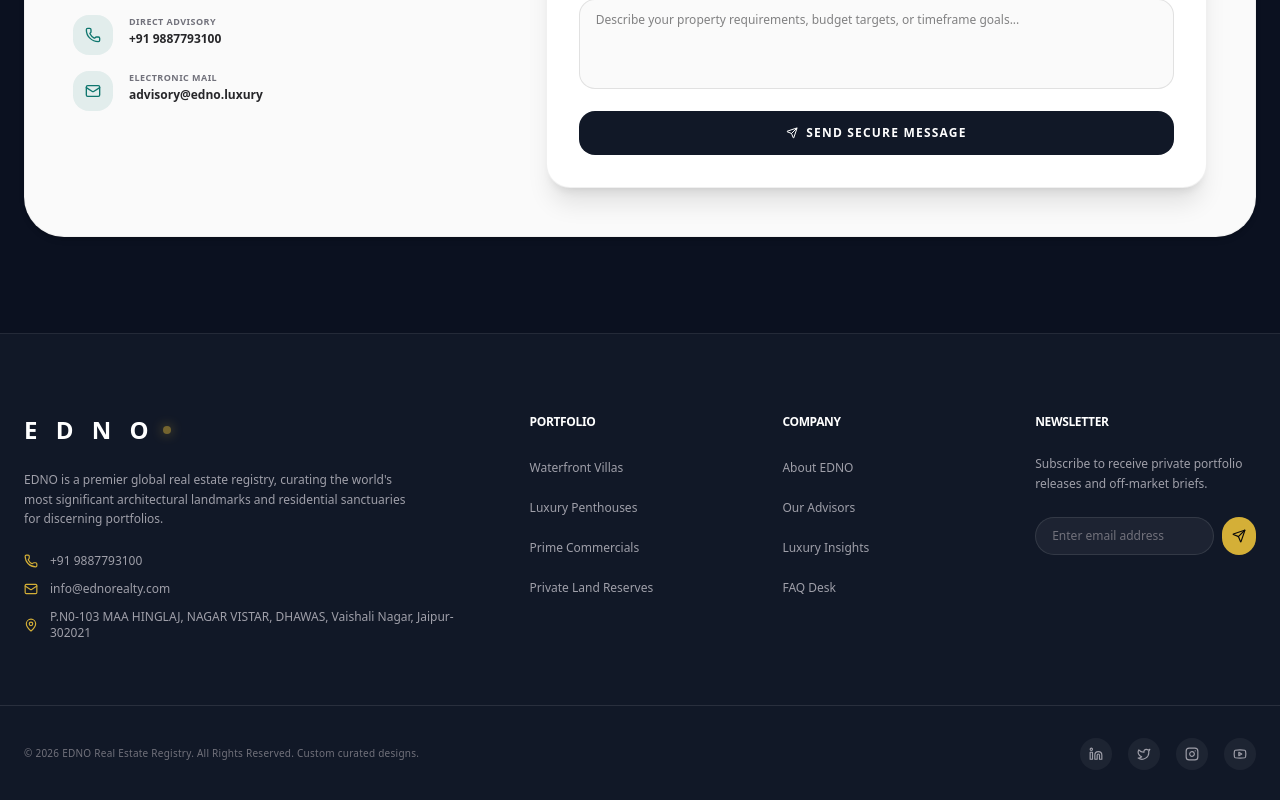
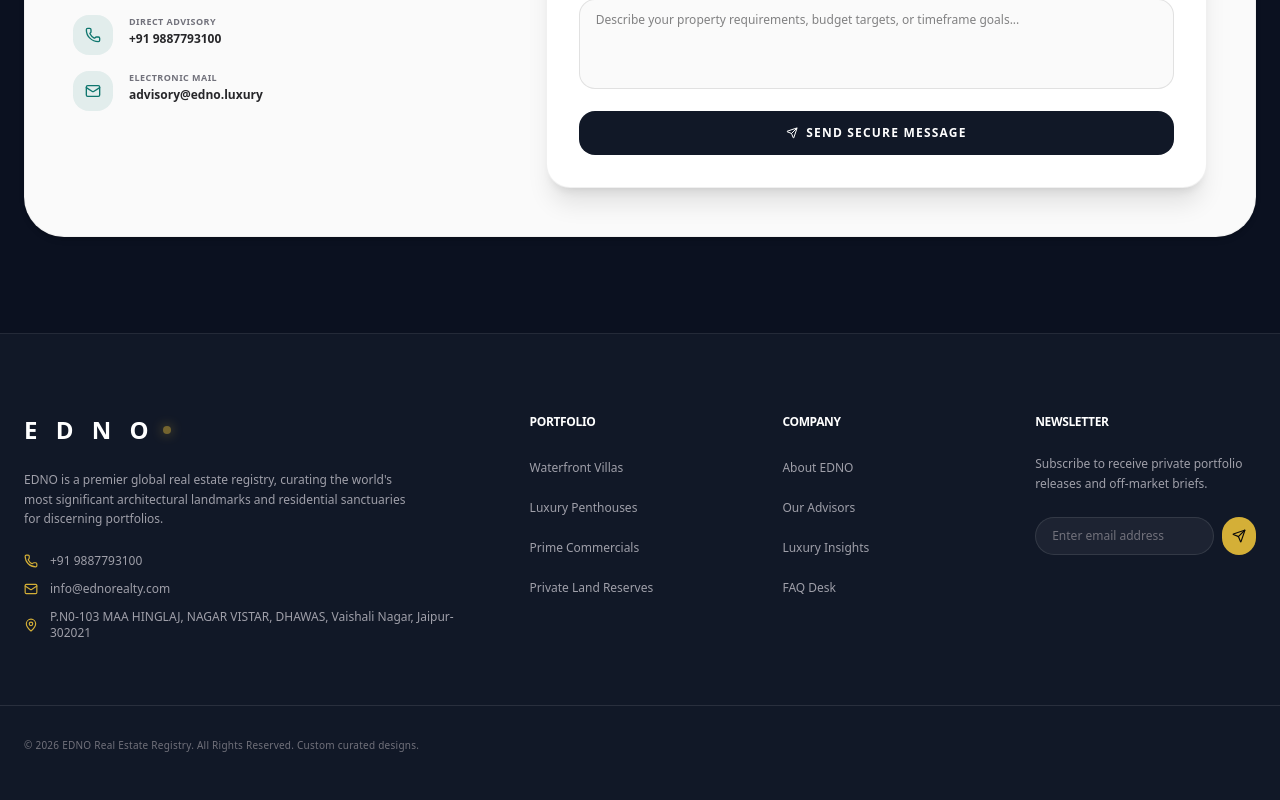
Before and after one commit to bluesparing-durgesh/rdno_real_state, a Next.js app: page / in a window 1280 px wide. Shown: the part 8546-9346 px from the top of the page. Built offline with nearby package versions, Linux system fonts and the light colour scheme.

Commit message:
feat: implement responsive footer component with newsletter subscription form

```diff
--- a/src/components/custom/footer.tsx
+++ b/src/components/custom/footer.tsx
@@ -182,40 +182,7 @@ export function Footer() {
         <p className="text-[10px] tracking-wide text-zinc-500">
           &copy; {new Date().getFullYear()} EDNO Real Estate Registry. All Rights Reserved. Custom curated designs.
         </p>
-        <div className="flex items-center gap-4">
-          <a
-            href="https://linkedin.com"
-            target="_blank"
-            rel="noopener noreferrer"
-            className="w-8 h-8 rounded-full bg-white/5 flex items-center justify-center text-zinc-400 hover:text-accent hover:bg-white/10 transition-all duration-300"
-          >
-            <Linkedin size={14} />
-          </a>
-          <a
-            href="https://twitter.com"
-            target="_blank"
-            rel="noopener noreferrer"
-            className="w-8 h-8 rounded-full bg-white/5 flex items-center justify-center text-zinc-400 hover:text-accent hover:bg-white/10 transition-all duration-300"
-          >
-            <Twitter size={14} />
-          </a>
-          <a
-            href="https://instagram.com"
-            target="_blank"
-            rel="noopener noreferrer"
-            className="w-8 h-8 rounded-full bg-white/5 flex items-center justify-center text-zinc-400 hover:text-accent hover:bg-white/10 transition-all duration-300"
-          >
-            <Instagram size={14} />
-          </a>
-          <a
-            href="https://youtube.com"
-            target="_blank"
-            rel="noopener noreferrer"
-            className="w-8 h-8 rounded-full bg-white/5 flex items-center justify-center text-zinc-400 hover:text-accent hover:bg-white/10 transition-all duration-300"
-          >
-            <Youtube size={14} />
-          </a>
-        </div>
+
       </div>
     </footer>
   );
```
